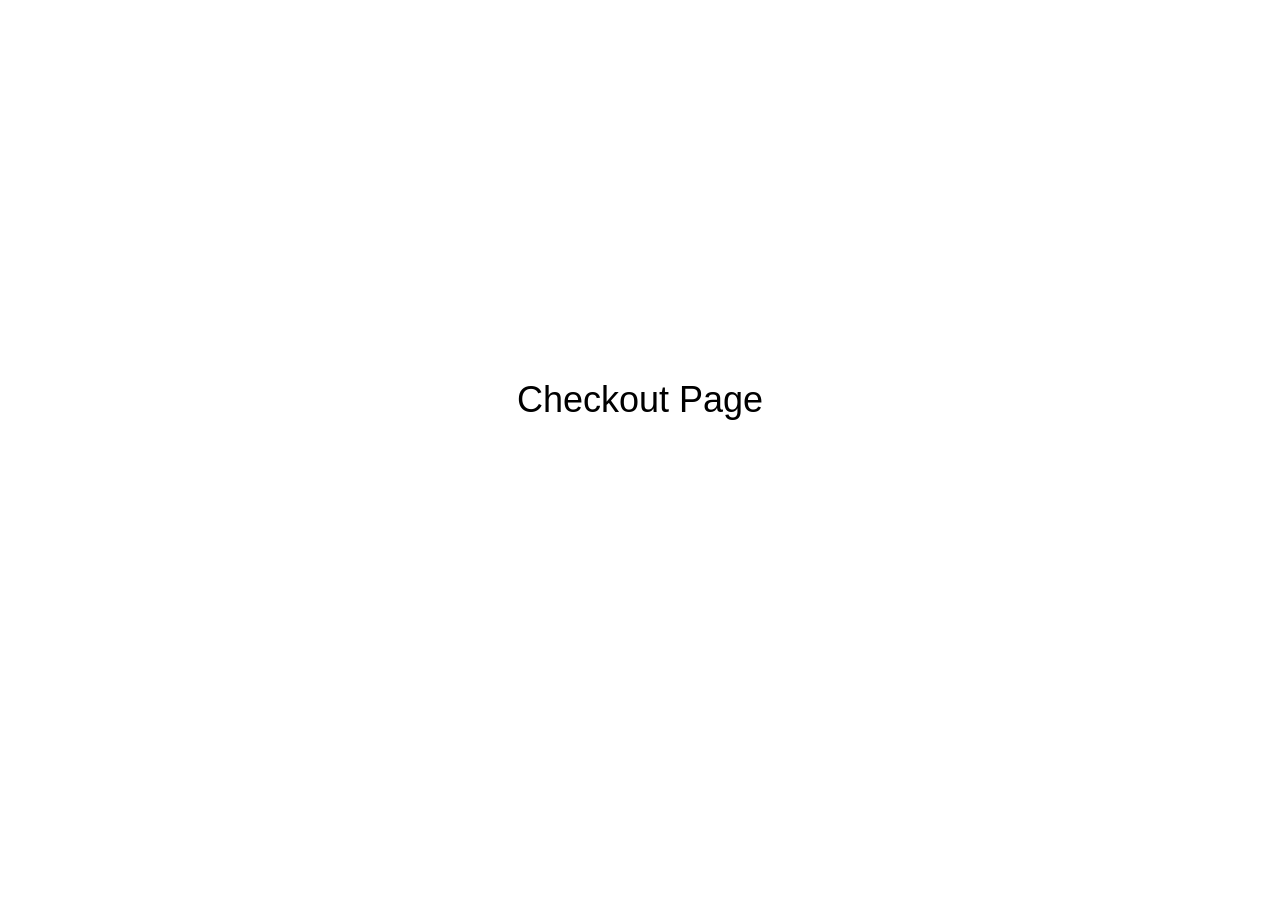
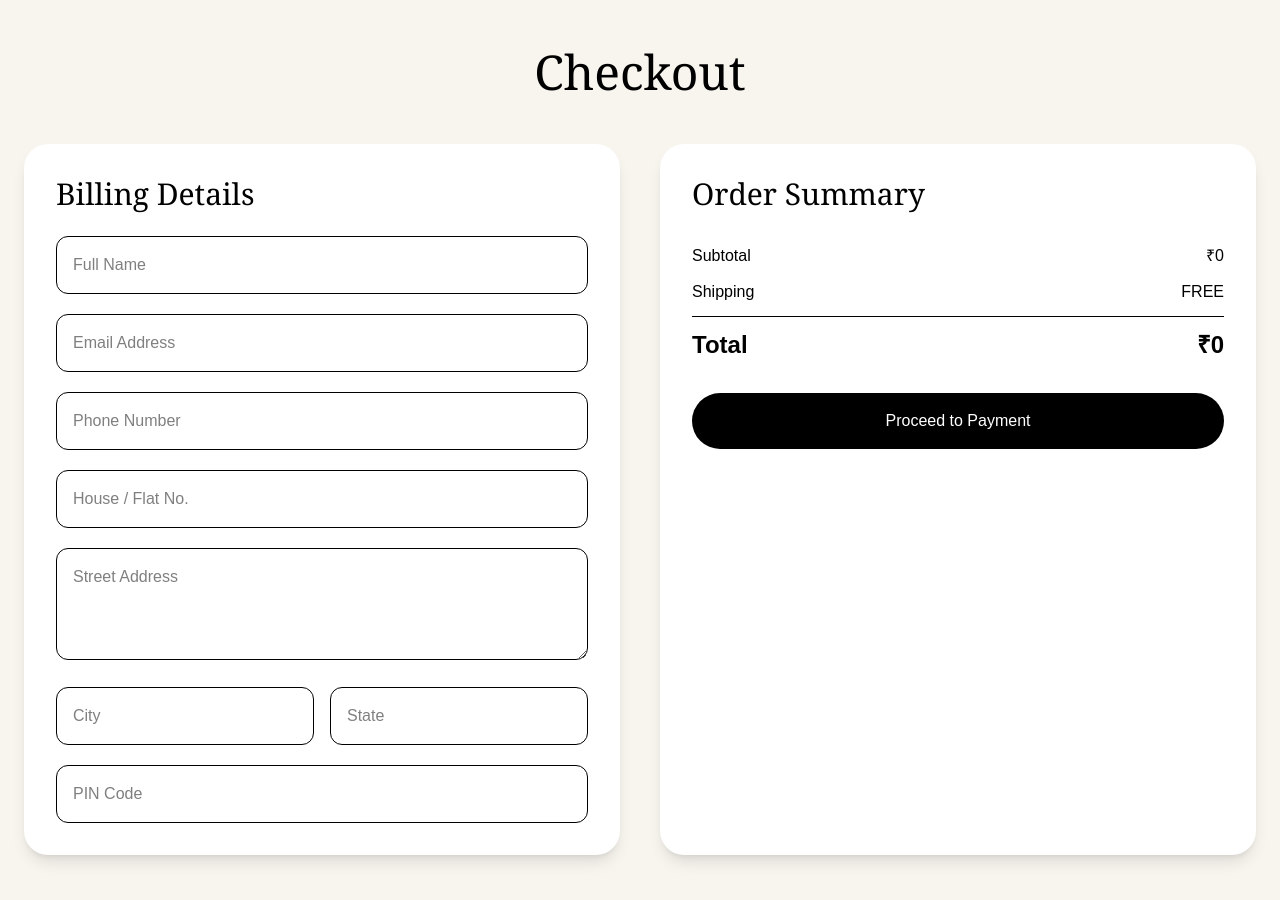
Before and after one commit to hudhafathima081-cell/Elane, a Next.js app: page /checkout in a window 1280 px wide. Shown: the top 900 px of the page. Before the commit the page ends 800 px from the top, so only its background shows below. Built offline with nearby package versions, Linux system fonts and the light colour scheme.

Commit message:
inserted checkout page

```diff
--- a/app/checkout/page.tsx
+++ b/app/checkout/page.tsx
@@ -1,7 +1,157 @@
+"use client";
+
+import Link from "next/link";
+import { useCart } from "../context/CartContext";
+
 export default function CheckoutPage() {
+  const { cartItems } = useCart();
+
+  const total = cartItems.reduce(
+    (sum: number, item: any) => sum + item.price,
+    0
+  );
+
   return (
-    <div className="min-h-screen flex items-center justify-center">
-      <h1 className="text-4xl">Checkout Page</h1>
+    <div className="min-h-screen bg-[#F8F4EE] py-12 px-6">
+
+      <h1 className="text-5xl font-serif text-center mb-12 text-black">
+        Checkout
+      </h1>
+
+      <div className="max-w-7xl mx-auto grid lg:grid-cols-2 gap-10">
+
+        {/* Billing Form */}
+        <div className="bg-white rounded-3xl shadow-lg p-8">
+
+          <h2 className="text-3xl font-serif mb-6 text-black">
+            Billing Details
+          </h2>
+
+          <div className="space-y-5">
+
+            <input
+              type="text"
+              placeholder="Full Name"
+              className="w-full border rounded-xl p-4 text-black"
+            />
+
+            <input
+              type="email"
+              placeholder="Email Address"
+              className="w-full border rounded-xl p-4 text-black"
+            />
+
+            <input
+              type="tel"
+              placeholder="Phone Number"
+              className="w-full border rounded-xl p-4 text-black"
+            />
+
+            <input
+              type="text"
+              placeholder="House / Flat No."
+              className="w-full border rounded-xl p-4 text-black"
+            />
+
+            <textarea
+              placeholder="Street Address"
+              className="w-full border rounded-xl p-4 text-black h-28"
+            />
+
+            <div className="grid grid-cols-2 gap-4">
+
+              <input
+                type="text"
+                placeholder="City"
+                className="border rounded-xl p-4 text-black"
+              />
+
+              <input
+                type="text"
+                placeholder="State"
+                className="border rounded-xl p-4 text-black"
+              />
+
+            </div>
+
+            <input
+              type="text"
+              placeholder="PIN Code"
+              className="w-full border rounded-xl p-4 text-black"
+            />
+
+          </div>
+
+        </div>
+
+        {/* Order Summary */}
+        <div className="bg-white rounded-3xl shadow-lg p-8">
+
+          <h2 className="text-3xl font-serif mb-6 text-black">
+            Order Summary
+          </h2>
+
+          <div className="space-y-5">
+
+            {cartItems.map((item: any, index: number) => (
+
+              <div
+                key={index}
+                className="flex justify-between border-b pb-3"
+              >
+
+                <span className="text-black">
+                  {item.name}
+                </span>
+
+                <span className="text-[#A44A3F]">
+                  ₹{item.price}
+                </span>
+
+              </div>
+
+            ))}
+
+          </div>
+
+          <div className="mt-8 space-y-3">
+
+            <div className="flex justify-between">
+              <span>Subtotal</span>
+              <span>₹{total}</span>
+            </div>
+
+            <div className="flex justify-between">
+              <span>Shipping</span>
+              <span>FREE</span>
+            </div>
+
+            <hr />
+
+            <div className="flex justify-between text-2xl font-bold">
+
+              <span>Total</span>
+
+              <span>₹{total}</span>
+
+            </div>
+
+          </div>
+
+          <Link href="/payment">
+
+            <button className="w-full mt-8 bg-black text-white py-4 rounded-full hover:bg-[#A44A3F] transition">
+
+              Proceed to Payment
+
+            </button>
+
+          </Link>
+
+        </div>
+
+      </div>
+
     </div>
   );
 }
```
